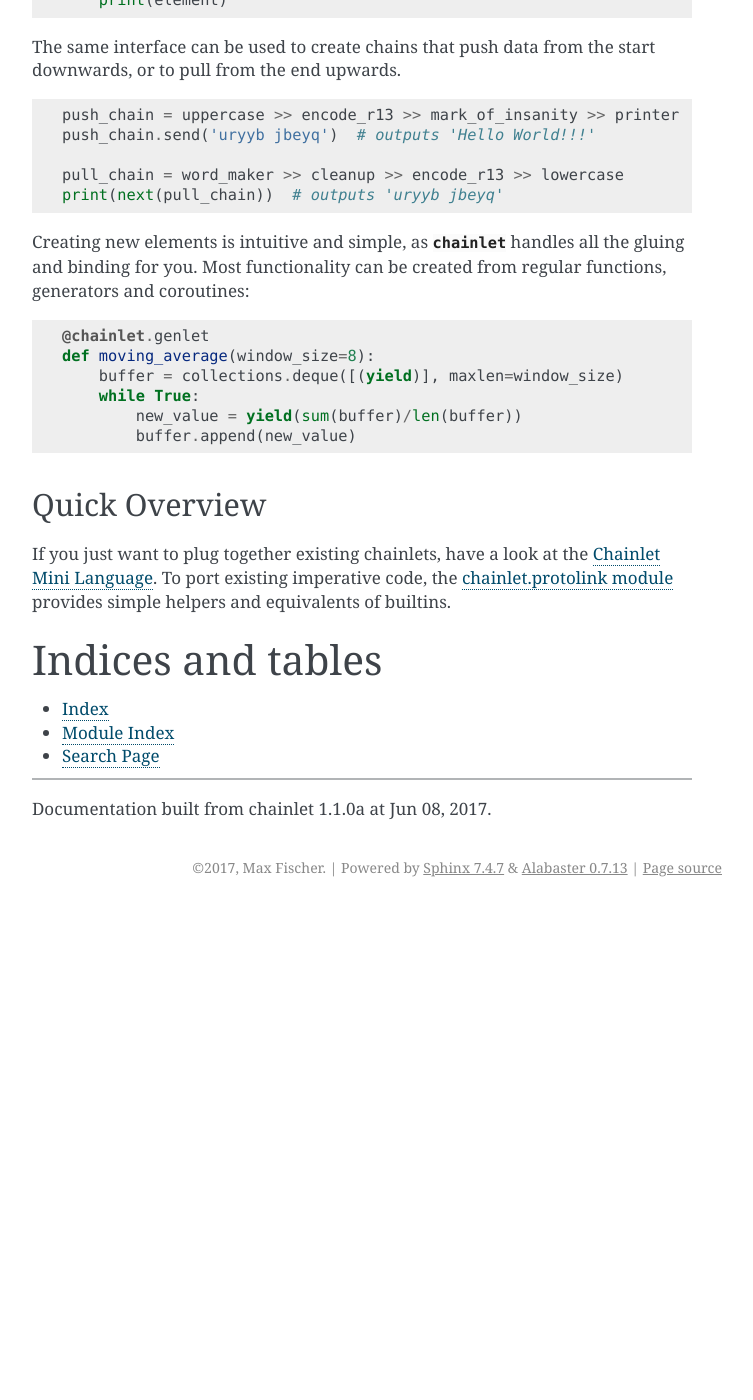
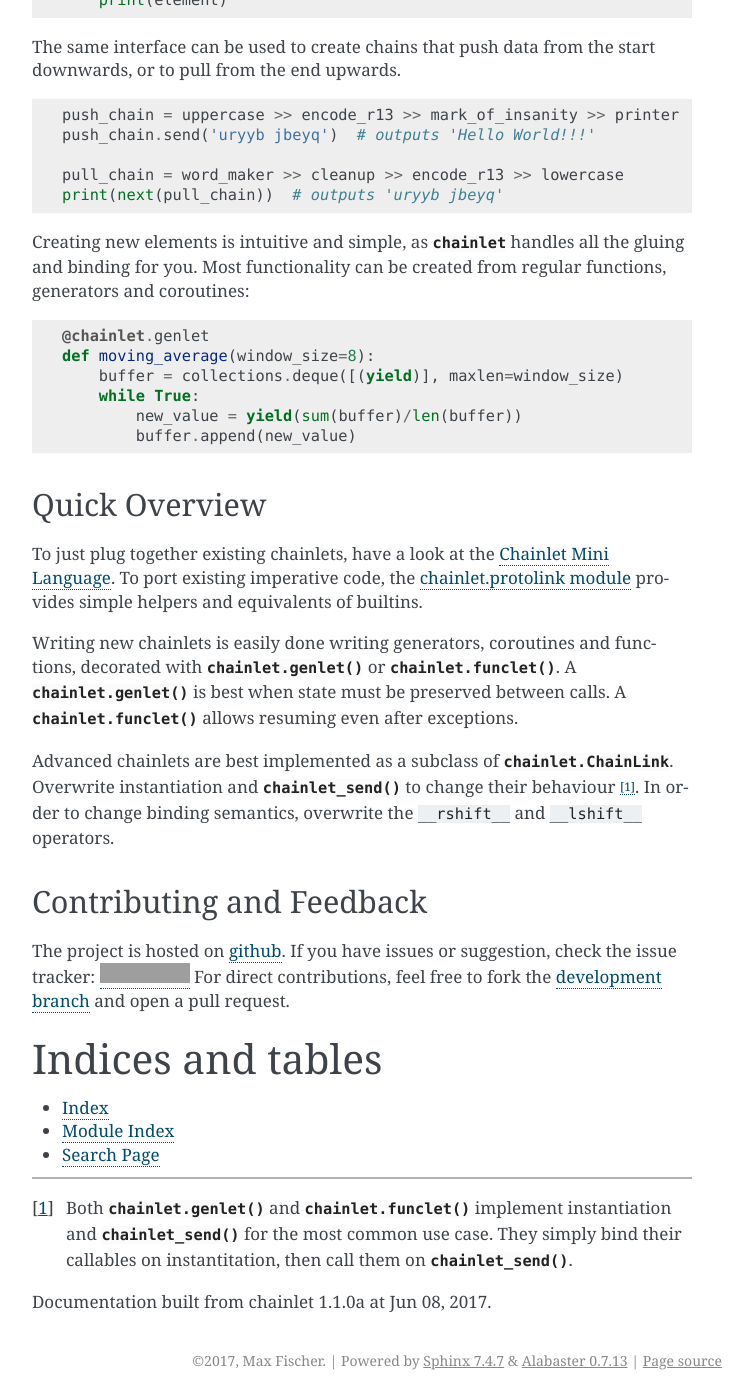
Before and after one commit to maxfischer2781/chainlet, a Sphinx documentation site: the page built from docs/index.rst, in a window 1280 px wide and 1400 px high, scrolled down 541 px. Shown: the whole window, without its empty margins (388-1141 px from the left). Built offline with Sphinx 7.4.7, drawn with Linux system fonts in a browser that asks for light colours; formulas are drawn with MathJax 3; before the commit the page ends 1448 px from its top, so only the background shows below that; some of the changed text lies outside the part shown; grey boxes are pictures that could not be loaded.

```diff
--- a/docs/index.rst
+++ b/docs/index.rst
@@ -64,9 +64,23 @@
 Quick Overview
 --------------
 
-If you just want to plug together existing chainlets, have a look at the :doc:`source/grammar`.
+To just plug together existing chainlets, have a look at the :doc:`source/grammar`.
 To port existing imperative code, the :doc:`source/api/chainlet.protolink` provides simple helpers and equivalents of builtins.
 
+Writing new chainlets is easily done writing generators, coroutines and functions, decorated with :py:func:`chainlet.genlet` or :py:func:`chainlet.funclet`.
+A :py:func:`chainlet.genlet` is best when state must be preserved between calls.
+A :py:func:`chainlet.funclet` allows resuming even after exceptions.
+
+Advanced chainlets are best implemented as a subclass of :py:class:`chainlet.ChainLink`.
+Overwrite instantiation and :py:meth:`~chainlet.ChainLink.chainlet_send` to change their behaviour [#wrapperdetail]_.
+In order to change binding semantics, overwrite the ``__rshift__`` and ``__lshift__`` operators.
+
+Contributing and Feedback
+-------------------------
+
+The project is hosted on `github <https://github.com/maxfischer2781/chainlet>`_.
+If you have issues or suggestion, check the issue tracker: |issues|
+For direct contributions, feel free to fork the `development branch <https://github.com/maxfischer2781/chainlet/tree/devel>`_ and open a pull request.
 
 Indices and tables
 ==================
@@ -77,4 +91,11 @@
 
 ----------
 
+.. [#wrapperdetail] Both :py:func:`chainlet.genlet` and :py:func:`chainlet.funclet` implement instantiation and :py:meth:`~chainlet.ChainLink.chainlet_send` for the most common use case.
+                    They simply bind their callables on instantitation, then call them on :py:meth:`~chainlet.ChainLink.chainlet_send`.
+
+.. |issues| image:: https://img.shields.io/github/issues-raw/maxfischer2781/chainlet.svg
+   :target: https://github.com/maxfischer2781/chainlet/issues
+   :alt: Open Issues
+
 Documentation built from chainlet |version| at |today|.
```
Also changed, not shown: 1 other file.
